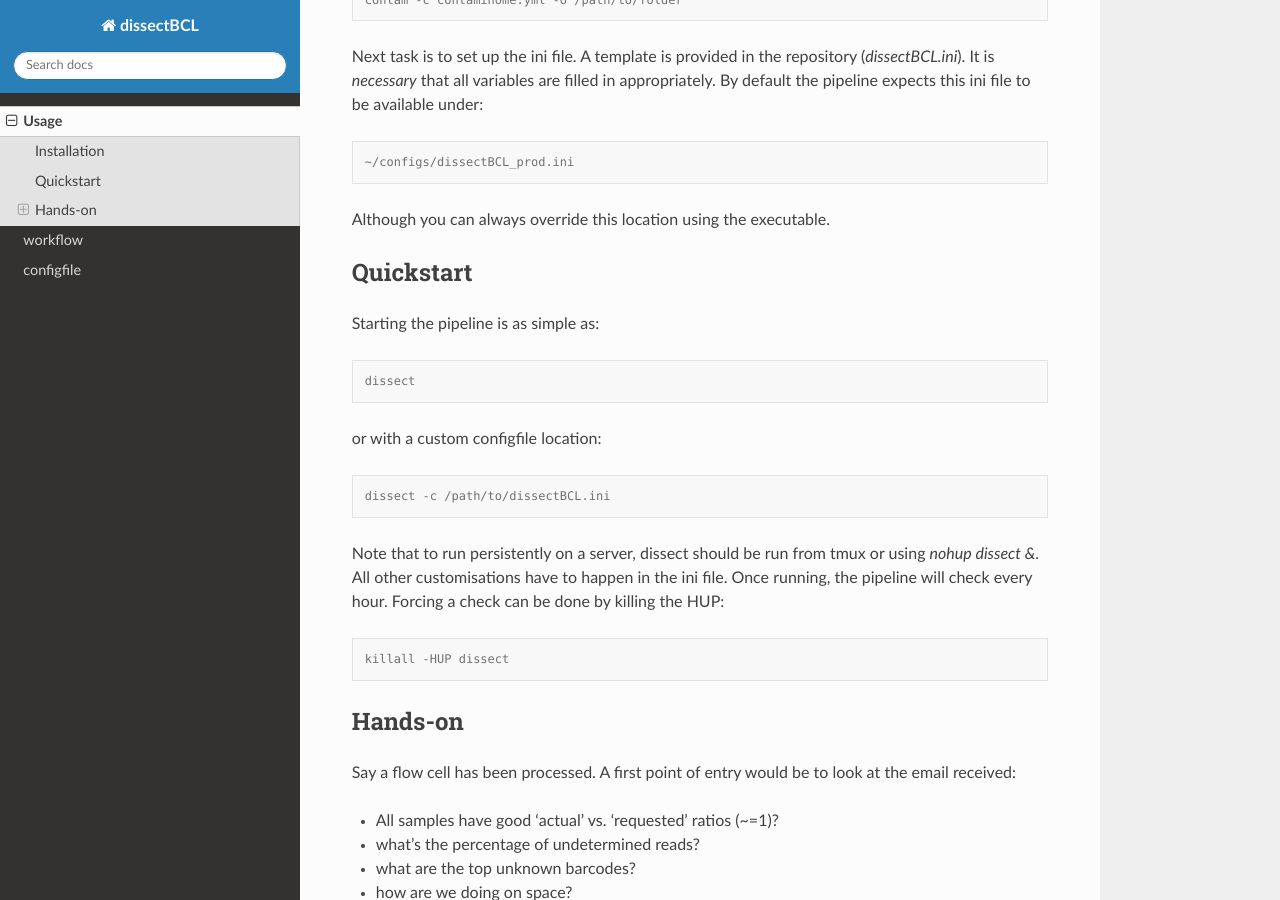
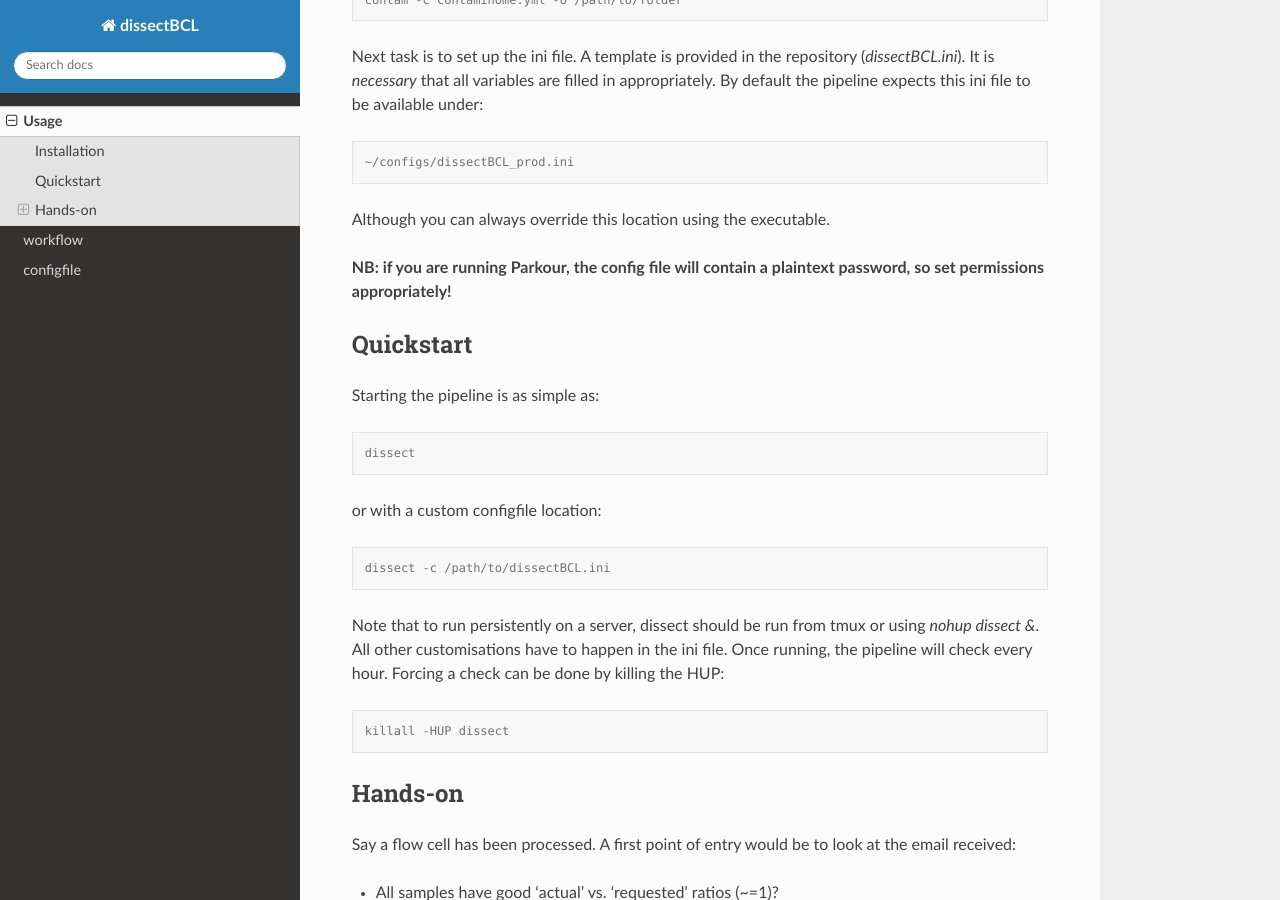
Before and after one commit to maxplanck-ie/dissectBCL, a Sphinx documentation site: the page built from docs/usage.rst, in a window 1280 px wide and 900 px high, scrolled down 994 px. Built offline with Sphinx 7.4.7 and the Read the Docs theme 2.0.0, drawn with Linux system fonts in a browser that asks for light colours.

Commit message:
add warning about plaintext password

```diff
--- a/docs/usage.rst
+++ b/docs/usage.rst
@@ -53,6 +53,9 @@ By default the pipeline expects this ini file to be available under:
     ~/configs/dissectBCL_prod.ini
 
 Although you can always override this location using the executable.
+
+**NB: if you are running Parkour, the config file will contain a
+plaintext password, so set permissions appropriately!**
 
 Quickstart
 ----------
```
